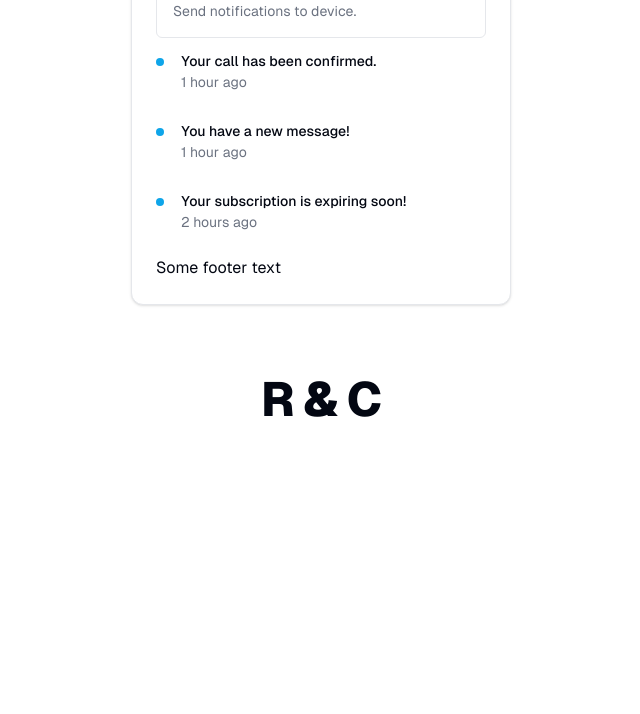
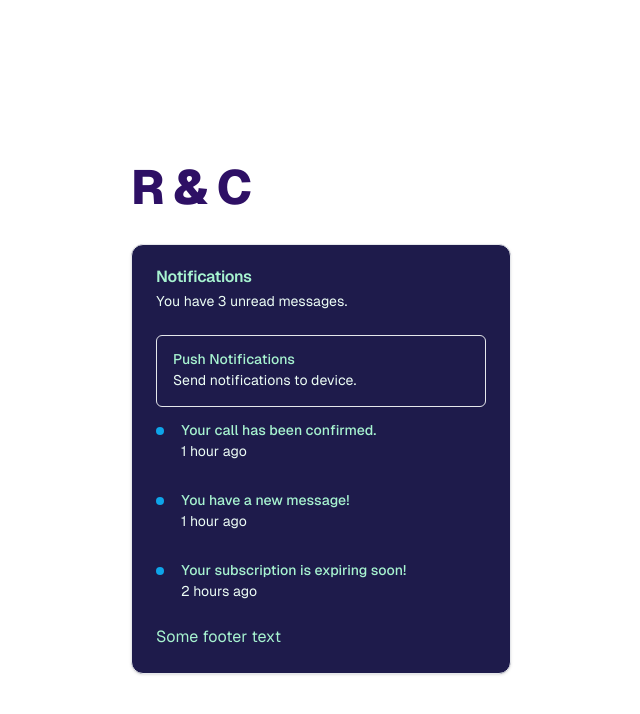
Before and after one commit to rachelspencer/rach_and_chris, a Next.js app: page / in a window 1280 px wide. Shown: the top 714 px of the page, without its empty margins (319-959 px from the left). Built offline with nearby package versions, Linux system fonts and the light colour scheme.

Commit message:
add foreground, card, card-foreground and muted-foreground hsl colors to glodals.css file

```diff
--- a/src/app/page.js
+++ b/src/app/page.js
@@ -7,10 +7,10 @@ export default function Home() {
       <main className={styles.main}>
       <h1 className="scroll-m-20 text-4xl font-extrabold tracking-tight lg:text-5xl">
       R & C
-    </h1>
+      </h1>
+      <Card></Card>
+      </main>
 
-      </main>
-      <Card></Card>
     </div>
   );
 }
--- a/src/globals.css
+++ b/src/globals.css
@@ -4,17 +4,17 @@
 @layer base {
   :root {
     --background: 0 0% 100%;
-    --foreground: 224 71.4% 4.1%;
-    --card: 0 0% 100%;
-    --card-foreground: 224 71.4% 4.1%;
+    --foreground: 261.2 72.6% 22.9%;
+    --card: 243.8 47.1% 20%;
+    --card-foreground: 152.4 76% 80.4%;
     --popover: 0 0% 100%;
     --popover-foreground: 224 71.4% 4.1%;
     --primary: 220.9 39.3% 11%;
     --primary-foreground: 210 20% 98%;
     --secondary: 220 14.3% 95.9%;
     --secondary-foreground: 220.9 39.3% 11%;
-    --muted: 220 14.3% 95.9%;
-    --muted-foreground: 220 8.9% 46.1%;
+    --muted: 78.3 92% 95.1%;
+    --muted-foreground: 151.8 81% 95.9%;
     --accent: 220 14.3% 95.9%;
     --accent-foreground: 220.9 39.3% 11%;
     --destructive: 0 84.2% 60.2%;
```
